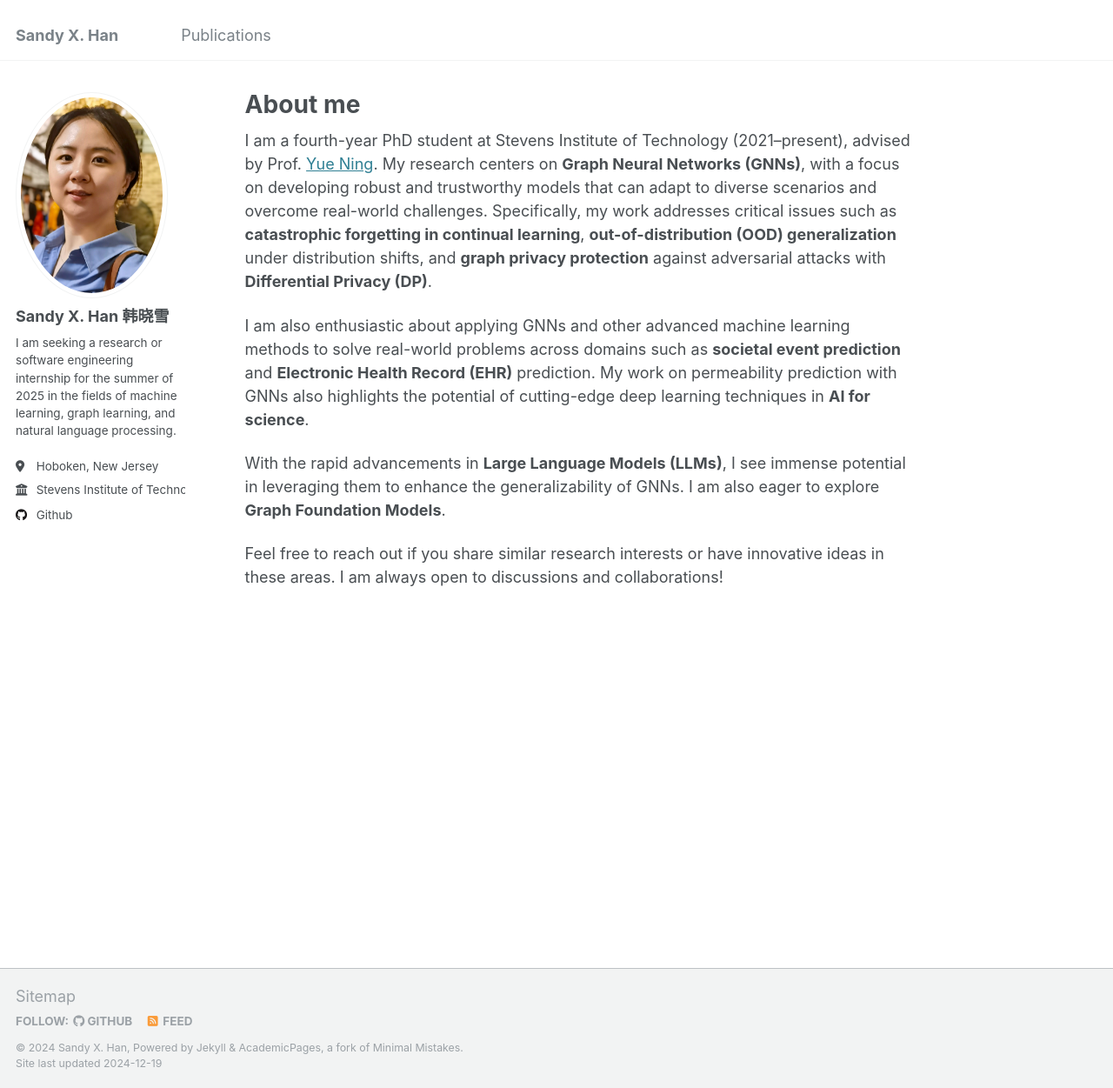
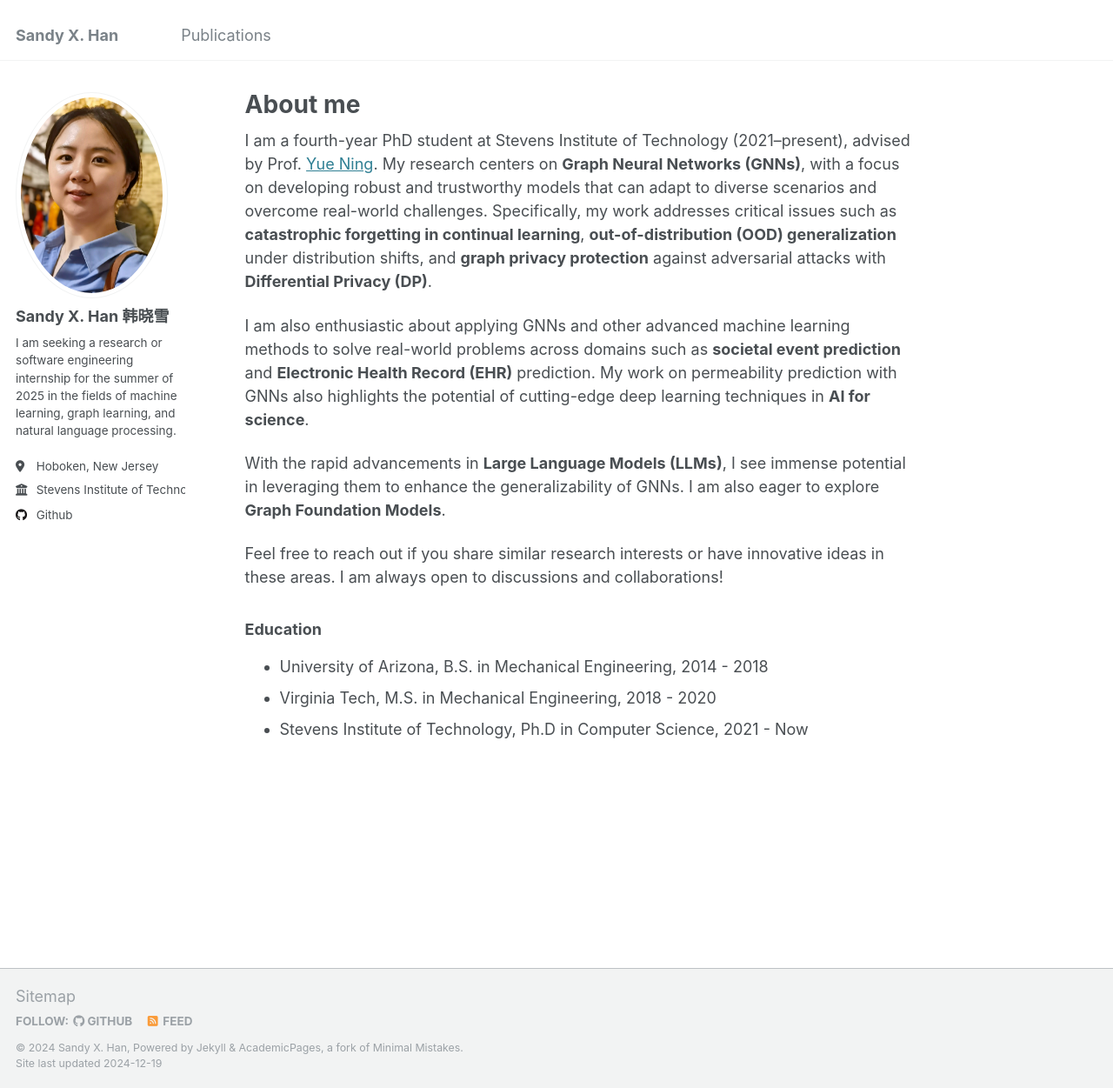
Before and after one commit to hanxiaoxue114/hanxiaoxue114.github.io, a Jekyll site: the page built from _pages/about.md, in a window 1280 px wide and 1251 px high. Shown: the whole window at 87% size. Built offline with Jekyll 4.4.1, drawn with Linux system fonts in a browser that asks for light colours.

Commit message:
Update about.md

```diff
--- a/_pages/about.md
+++ b/_pages/about.md
@@ -14,3 +14,9 @@ I am also enthusiastic about applying GNNs and other advanced machine learning m
 With the rapid advancements in **Large Language Models (LLMs)**, I see immense potential in leveraging them to enhance the generalizability of GNNs. I am also eager to explore **Graph Foundation Models**.
 
 Feel free to reach out if you share similar research interests or have innovative ideas in these areas. I am always open to discussions and collaborations!
+
+### Education
+
+* University of Arizona, B.S. in Mechanical Engineering, 2014 - 2018
+* Virginia Tech, M.S. in Mechanical Engineering, 2018 - 2020
+* Stevens Institute of Technology, Ph.D in Computer Science, 2021 - Now
```
